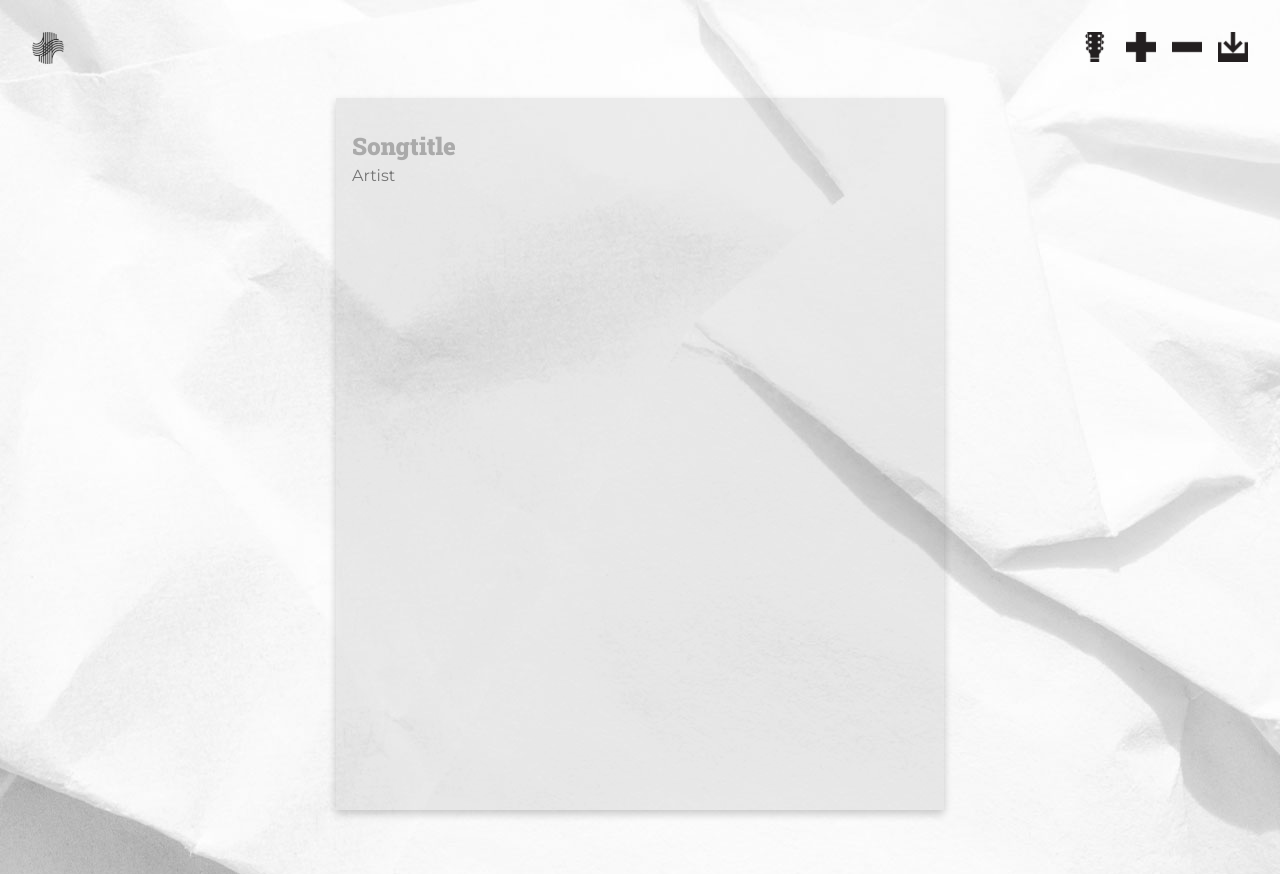
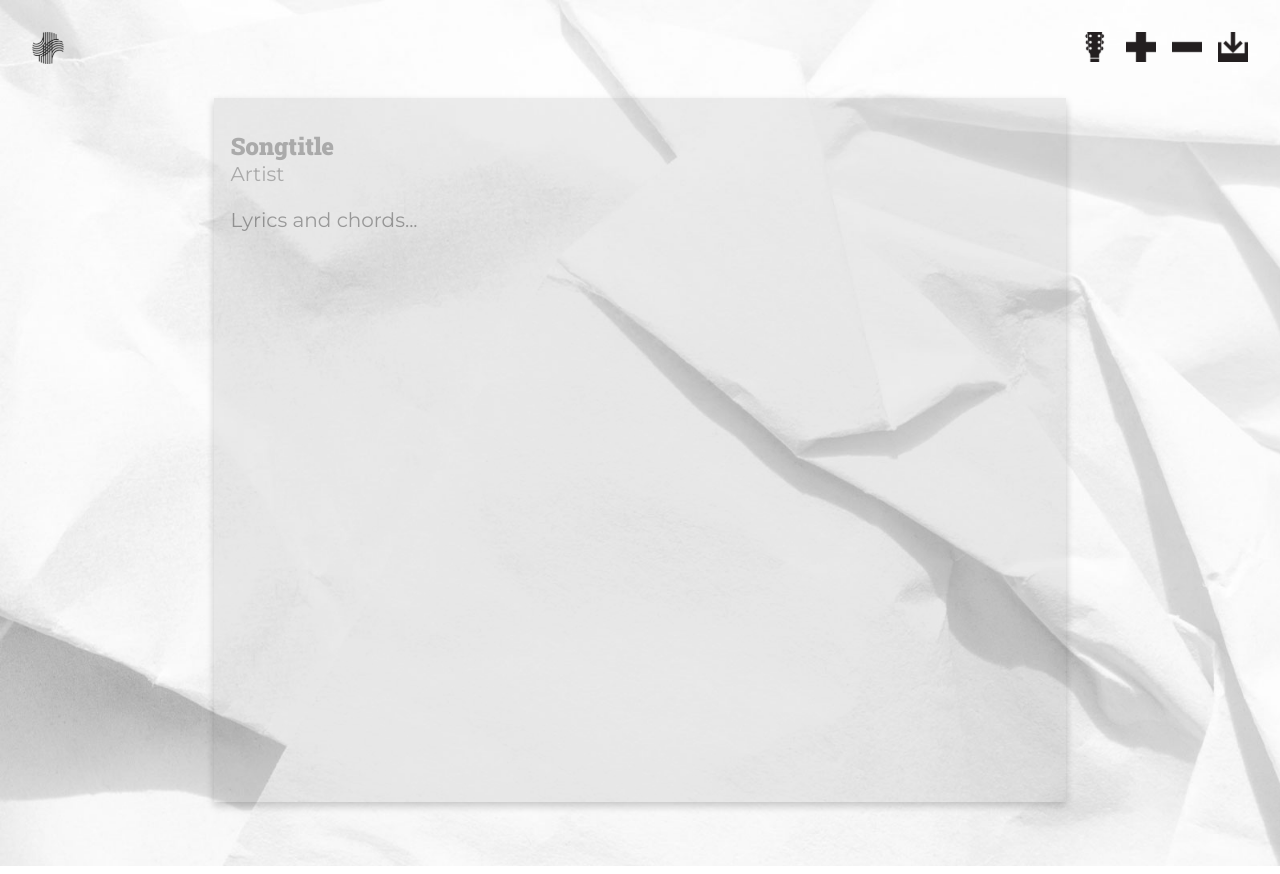
Before and after one commit to yapangelo/angelo-yap-capstone-chordflip, a React (Vite) app in the folder angelo-capstone-chordflip/: page /write in a window 1280 px wide. Built offline with nearby package versions, Linux system fonts and the light colour scheme; no server answers.

Commit message:
auto bold chords integrated

```diff
--- a/angelo-capstone-chordflip/package.json
+++ b/angelo-capstone-chordflip/package.json
@@ -16,7 +16,10 @@
     "react": "^18.3.1",
     "react-dom": "^18.3.1",
     "react-router-dom": "^6.26.2",
-    "sass": "^1.78.0"
+    "sass": "^1.78.0",
+    "slate": "^0.103.0",
+    "slate-history": "^0.109.0",
+    "slate-react": "^0.110.1"
   },
   "devDependencies": {
     "@eslint/js": "^9.8.0",
--- a/angelo-capstone-chordflip/src/App.jsx
+++ b/angelo-capstone-chordflip/src/App.jsx
@@ -4,7 +4,7 @@ import HomePage from "./pages/HomePage/HomePage";
 import WritePage from "./pages/WritePage/WritePage";
 import InstructionsPage from "./pages/InstructionsPage/InstructionsPage";
 import AboutPage from "./pages/AboutPage/AboutPage";
-// import Test from "./pages/Test/Test";
+import SimpleTextEditor from "./pages/SimpleTextEditor/SimpleTextEditor";
 
 function App() {
   return (
@@ -14,7 +14,7 @@ function App() {
         <Route path="/write" element={<WritePage />} />
         <Route path="/instructions" element={<InstructionsPage />} />
         <Route path="/about" element={<AboutPage />} />
-        {/* <Route path="/test" element={<Test />} /> */}
+        <Route path="/test" element={<SimpleTextEditor />} />
       </Routes>
     </BrowserRouter>
   );
--- a/angelo-capstone-chordflip/src/App.scss
+++ b/angelo-capstone-chordflip/src/App.scss
@@ -5,4 +5,6 @@
 
 body {
     background-image: url(../src/assets/natalie-kinnear-paperbg.jpg);
+    background-size: cover;
+    background-repeat: no-repeat;
 }
--- a/angelo-capstone-chordflip/src/components/TextArea/TextArea.jsx
+++ b/angelo-capstone-chordflip/src/components/TextArea/TextArea.jsx
@@ -1,27 +1,28 @@
-import { useState, useEffect } from "react";
+import { useState, useEffect, useMemo, useCallback } from "react";
+import { Slate, Editable, withReact } from "slate-react";
+import { createEditor, Text } from "slate";
+import { withHistory } from "slate-history";
 import axios from "axios";
+import isHotkey from "is-hotkey";
 import "./TextArea.scss";
 
 const TextArea = () => {
-  const [chordNames, setChordNames] = useState([]);
-  const [text, setText] = useState("");
+  const editor = useMemo(() => withHistory(withReact(createEditor())), []);
+  const [value, setValue] = useState([
+    {
+      type: "paragraph",
+      children: [{ text: "" }],
+    },
+  ]);
+
+  const [chordData, setChordData] = useState({});
 
   useEffect(() => {
     const fetchChords = async () => {
       try {
         const response = await axios.get("http://localhost:8080/chords");
         console.log("API Response:", response.data);
-
-        const chordNamesArray = [];
-        for (const chord in response.data) {
-          for (const variation in response.data[chord]) {
-            if (response.data[chord][variation].name) {
-              chordNamesArray.push(response.data[chord][variation].name);
-            }
-          }
-        }
-
-        setChordNames(chordNamesArray);
+        setChordData(response.data);
       } catch (error) {
         console.error("Error fetching chords:", error);
       }
@@ -30,38 +31,83 @@ const TextArea = () => {
     fetchChords();
   }, []);
 
-  const formatChords = (inputText) => {
-    if (!inputText || !Array.isArray(chordNames)) return inputText;
+  const isChord = (word) => {
+    if (!word || word.length < 1) return false;
+    const chordLetter = word[0].toUpperCase();
+    const chordModifier = word.slice(1);
 
-    const words = inputText.split(" ");
+    if (!chordModifier) {
+      return chordData[chordLetter] && chordData[chordLetter]["major"];
+    }
 
-    const formattedWords = words.map((word) => {
-      const isChord = chordNames.includes(word);
-      if (isChord) {
-        return `<strong>${word}</strong>`;
-      }
-      return word;
-    });
-
-    return formattedWords.join(" ");
+    return chordData[chordLetter] && chordData[chordLetter][chordModifier];
   };
 
-  const handleInput = (e) => {
-    const input = e.target.innerText;
-    setText(input);
+  const decorate = useCallback(
+    ([node, path]) => {
+      const ranges = [];
+      if (Text.isText(node)) {
+        const { text } = node;
+        const words = text.split(" ");
+        let start = 0;
+
+        words.forEach((word) => {
+          const end = start + word.length;
+          if (isChord(word)) {
+            ranges.push({
+              anchor: { path, offset: start },
+              focus: { path, offset: end },
+              chord: true,
+            });
+          }
+          start = end + 1;
+        });
+      }
+
+      return ranges;
+    },
+    [chordData]
+  );
+
+  const renderLeaf = useCallback(({ attributes, children, leaf }) => {
+    if (leaf.chord) {
+      return <strong {...attributes}>{children}</strong>;
+    }
+
+    return <span {...attributes}>{children}</span>;
+  }, []);
+
+  const handleKeyDown = (e) => {
+    if (isHotkey("mod+z", e)) {
+      e.preventDefault();
+      editor.undo();
+    } else if (isHotkey("mod+shift+z", e)) {
+      e.preventDefault();
+      editor.redo();
+    } else if (isHotkey("tab", e)) {
+      e.preventDefault();
+      editor.insertText("    ");
+    }
   };
 
   return (
     <div className="textarea">
       <input className="textarea__title" placeholder="Songtitle" />
       <input className="textarea__artist" placeholder="Artist" />
-      <div
-        className="textarea__chords"
-        contentEditable="true"
-        onInput={handleInput}
-        dangerouslySetInnerHTML={{ __html: formatChords(text) }}
-        style={{ whiteSpace: "pre-wrap" }}
-      />
+      <Slate
+        editor={editor}
+        initialValue={value}
+        onChange={(newValue) => setValue(newValue)}
+        className="textarea__chords-container"
+      >
+        <Editable
+          decorate={decorate}
+          renderLeaf={renderLeaf}
+          onKeyDown={handleKeyDown}
+          placeholder="Lyrics and chords..."
+          className="textarea__chords"
+        />
+      </Slate>
     </div>
   );
 };
--- a/angelo-capstone-chordflip/src/components/TextArea/TextArea.scss
+++ b/angelo-capstone-chordflip/src/components/TextArea/TextArea.scss
@@ -7,7 +7,7 @@
     flex-direction: column;
     justify-content: center;
 
-    &__title {
+    &__title, &__artist, &__chords {
         @include textarea-mobile;
         @include song-title-mb;
         color: black;
@@ -33,7 +33,8 @@
     &__chords {
         height: 35rem;
         scrollbar-width: none;
-        margin-top: 2rem;
+        margin-top: 1.5rem;
+        overflow-y: auto;
     }
 
     @include tablet {
@@ -44,33 +45,9 @@
         &__artist, &__chords {
             font-size: 1.25rem;
             line-height: 1.25rem;
+            &::placeholder {
+                @include artist-lyric-dt;
+            }
         }
     }
-
-    &::-webkit-scrollbar {
-        display: none;
-      }
 }
-
-.chord-matches {
-    margin-top: 1rem;
-    background-color: #f9f9f9;
-    padding: 1rem;
-    border-radius: 8px;
-
-    h4 {
-      margin-bottom: 0.5rem;
-    }
-
-    ul {
-      list-style-type: none;
-      padding-left: 0;
-
-      li {
-        background-color: #e0f7fa;
-        padding: 0.5rem;
-        margin: 0.2rem 0;
-        border-radius: 4px;
-      }
-    }
-  }
--- /dev/null
+++ b/angelo-capstone-chordflip/src/pages/SimpleTextEditor/SimpleTextEditor.jsx
@@ -0,0 +1,37 @@
+import React, { useState, useMemo } from "react";
+import { Slate, Editable, withReact } from "slate-react";
+import { createEditor } from "slate";
+import { withHistory } from "slate-history";
+
+const SimpleTextEditor = () => {
+  // Initialize the Slate.js editor with React and History support
+  const editor = useMemo(() => withHistory(withReact(createEditor())), []);
+
+  // Initial value of the editor, starting with an empty paragraph
+  const [value, setValue] = useState([
+    {
+      type: "paragraph",
+      children: [{ text: "Start typing here..." }],
+    },
+  ]);
+
+  return (
+    <Slate
+      editor={editor}
+      initialValue={value}
+      onChange={(newValue) => setValue(newValue)}
+    >
+      <Editable
+        placeholder="Enter some text..."
+        style={{
+          minHeight: "200px",
+          padding: "10px",
+          border: "1px solid #ccc",
+          borderRadius: "4px",
+        }}
+      />
+    </Slate>
+  );
+};
+
+export default SimpleTextEditor;
--- /dev/null
+++ b/angelo-capstone-chordflip/src/pages/SimpleTextEditor/SimpleTextEditor.scss
@@ -0,0 +1,26 @@
+.container {
+    position: relative;
+    height: 100vh;
+    width: 100%;
+}
+
+.row {
+    height: 100%;
+    width: 100%;
+    display: flex;
+    align-items: center;
+    justify-content: center;
+}
+
+.editor, .preview {
+    position: relative;
+    height: 100%;
+    width: 50%;
+    display: flex;
+    align-items: center;
+    justify-content: center;
+}
+
+.preview {
+    border-left: 1px solid black;
+}
--- a/angelo-capstone-chordflip/src/pages/WritePage/WritePage.scss
+++ b/angelo-capstone-chordflip/src/pages/WritePage/WritePage.scss
@@ -13,7 +13,8 @@
             display: flex;
             flex-direction: column;
             background-color: rgba(0, 0, 0, 0.07);
-            width: 50%;
+            width: 70%;
+            max-width: 920px;
             margin: 2rem auto;
             box-shadow: 0px 4px 8px rgba(0, 0, 0, 0.2);
         }
--- a/angelo-capstone-chordflip/src/styles/partials/_mixins.scss
+++ b/angelo-capstone-chordflip/src/styles/partials/_mixins.scss
@@ -30,8 +30,16 @@
 }
 
 @mixin artist-lyric-mb {
-    font-family: 'Montserrat';
+    font-family: 'Montserrat', Arial, Helvetica, sans-serif;
     font-weight: 400;
     font-size: 1rem;
     line-height: 1.25rem;
 }
+
+@mixin artist-lyric-dt {
+    font-family: 'Montserrat', Arial, Helvetica, sans-serif;
+    font-weight: 400;
+    font-size: 1.25rem;
+    line-height: 1.25rem;
+    color: #aaaaaa;
+}
--- a/angelo-capstone-chordflip/src/styles/partials/_typography.scss
+++ b/angelo-capstone-chordflip/src/styles/partials/_typography.scss
@@ -3,7 +3,7 @@
 @import url('https://fonts.googleapis.com/css2?family=Montserrat:ital,wght@0,100..900;1,100..900&family=Roboto+Slab:wght@100..900&display=swap');
 
 p {
-    font-family: 'Montserrat';
+    font-family: 'Montserrat', Arial, Helvetica, sans-serif;
     font-weight: 400;
     font-size: 1rem;
     line-height: 1.25rem;
@@ -18,7 +18,7 @@ h1 {
     font-family: 'Roboto Slab', 'Times New Roman', Times, serif;
     font-weight: 900;
     font-size: 2rem;
-    line-height: 2.625rem;
+    line-height: 5rem;
 }
 
 h2 {
@@ -38,7 +38,7 @@ h3 {
 @include tablet {
     h1 {
         font-size: 2.5rem;
-        line-height: 3.125rem;
+        line-height: 5rem;
     }
 
     h2 {
```
Also changed, not shown: angelo-capstone-chordflip/src/pages/Test/Test.jsx (deleted, +0 -74 lines), angelo-capstone-chordflip/src/pages/Test/Test.scss (deleted, +0 -21 lines), 1 other file (tests, documents, lock files or other folders).
